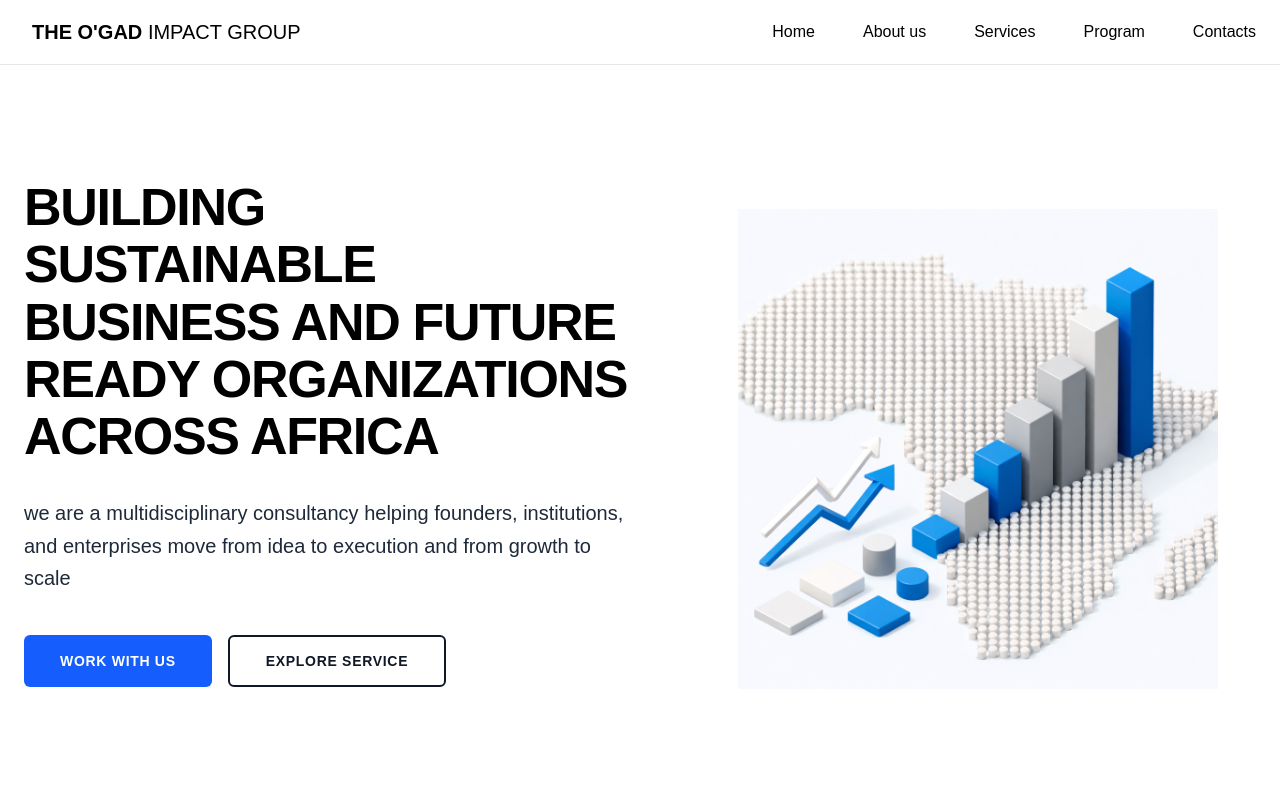
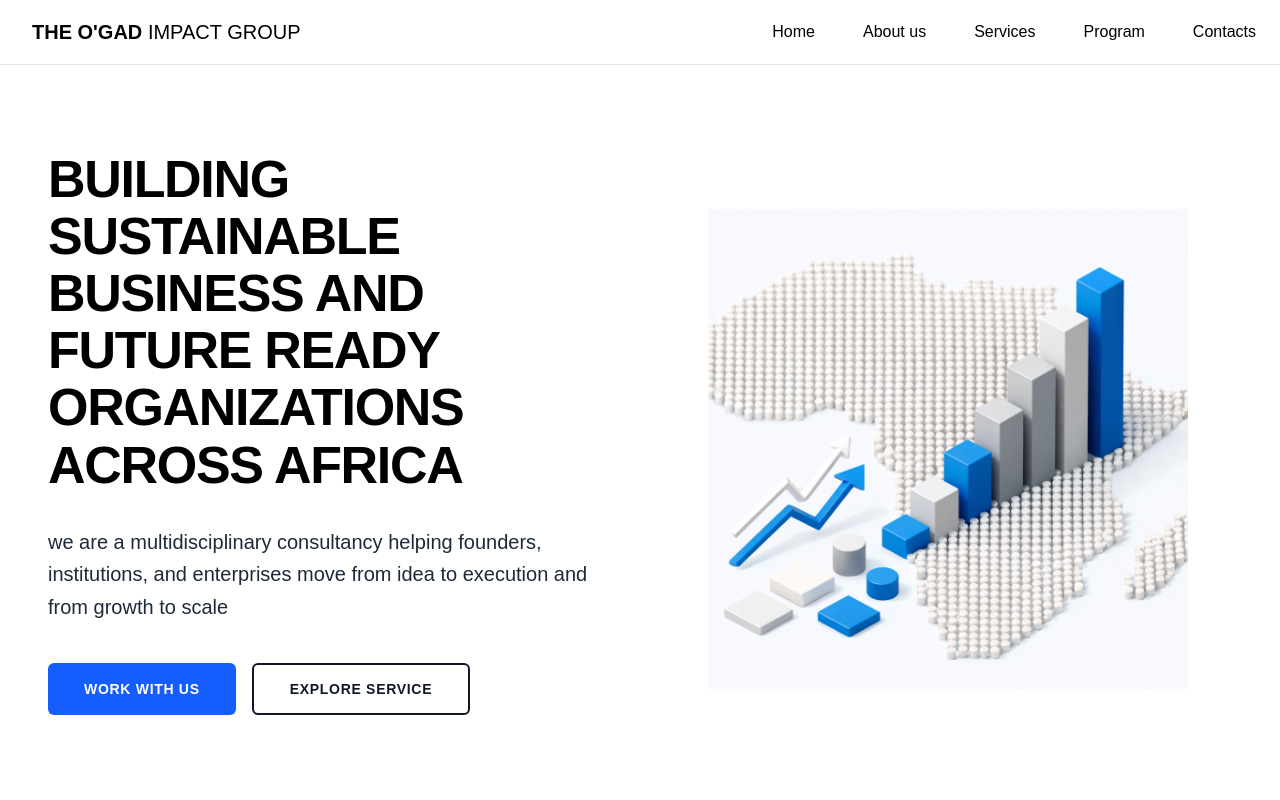
Before and after one commit to Virtualvigilant/O-GAD_IMPACT, a Next.js app: page / in a window 1280 px wide. Shown: the top 800 px of the page. Built offline with nearby package versions, Linux system fonts and the light colour scheme.

Commit message:
feat: Implement HeroSection component for the landing page.

```diff
--- a/src/components/components/herosection.tsx
+++ b/src/components/components/herosection.tsx
@@ -9,8 +9,8 @@ export default function HeroSection() {
     const router = useRouter();
 
     return (
-        <section className='bg-white pl-6 flex items-center' style={{ height: 'calc(100vh - 4rem)' }}>
-            <div className='max-w-7xl grid grid-cols-1 lg:grid-cols-2 gap-8 lg:gap-12 items-center w-full'>
+        <section className='bg-white py-20 flex items-center' style={{ minHeight: 'calc(100vh - 4rem)' }}>
+            <div className='max-w-7xl mx-auto px-6 md:px-12 grid grid-cols-1 lg:grid-cols-2 gap-8 lg:gap-12 items-center w-full'>
                 {/*text*/}
                 <div className='space-y-8 max-w-2xl'>
                     <h1 className='text-4xl md:text-[3.25rem] font-black text-black leading-[1.1] tracking-tight uppercase'>
```
Also changed, not shown: 1 other file (tests, documents, lock files or other folders).
